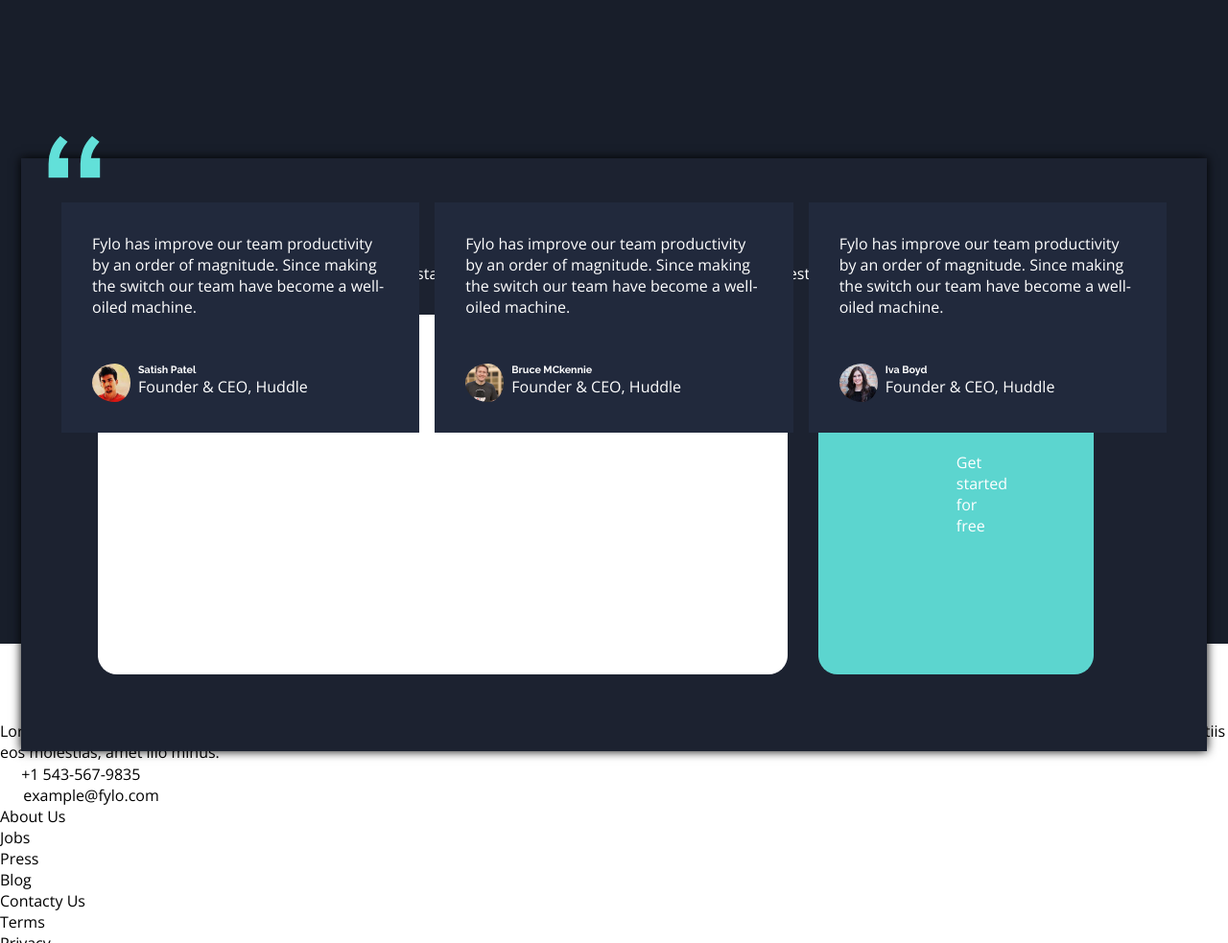
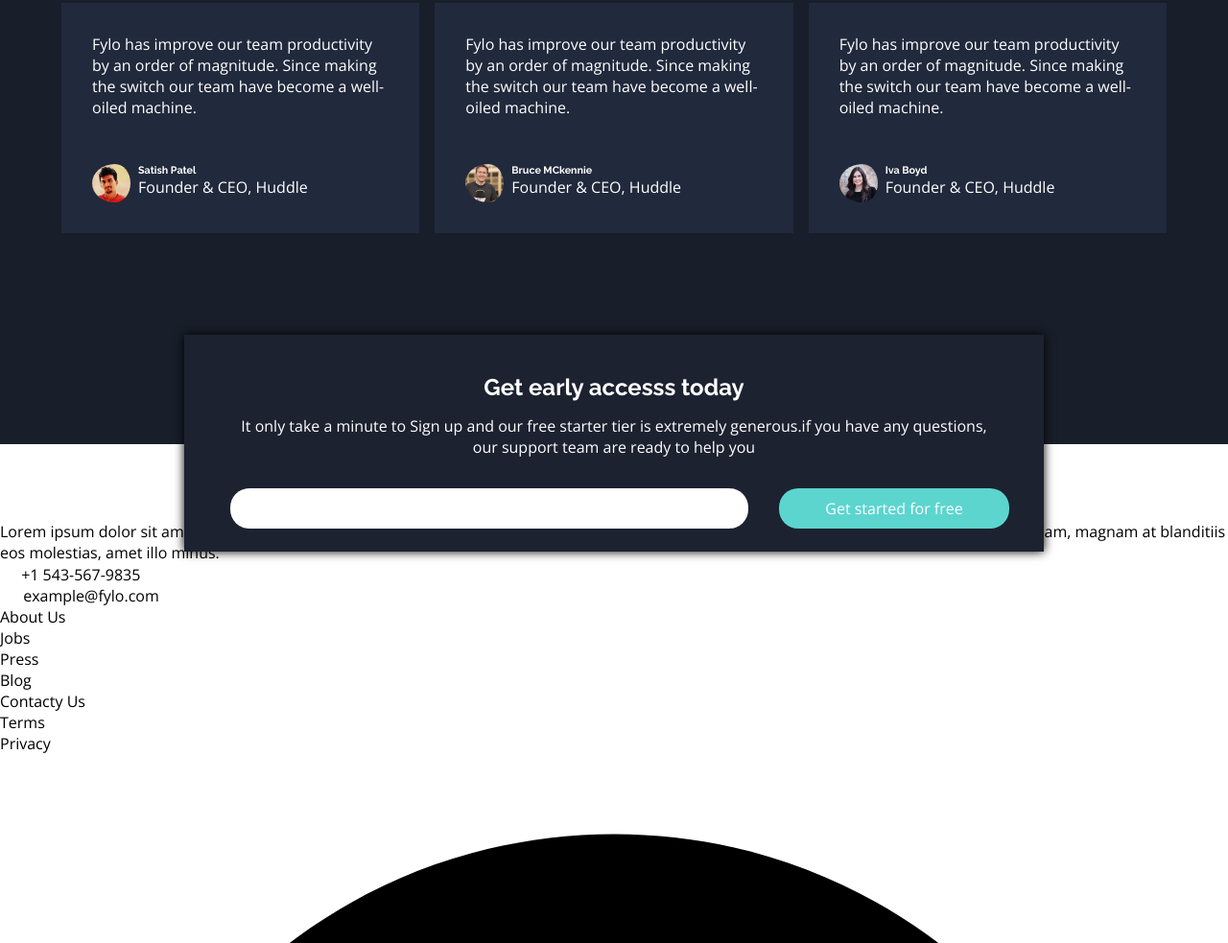
Before and after one commit to tr199er/fylo, a plain HTML site: page index.html in a window 1280 px wide. Shown: the part 2363-3346 px from the top of the page at 96% size. Drawn offline with nearby package versions, Linux system fonts and the light colour scheme.

Commit message:
progressing

```diff
--- a/style.css
+++ b/style.css
@@ -96,7 +96,7 @@ h6 {
 #features {
   background: #181e2a;
   color: white;
-  padding: 8rem;
+  padding: 4rem;
 }
 .features_container {
   display: flex;
@@ -109,7 +109,7 @@ h6 {
   flex: 0 0 48%;
   text-align: center;
   display: flex;
-  height: 40vh;
+  height: 35vh;
   justify-content: center;
   align-items: center;
   gap: 2rem;
@@ -205,12 +205,22 @@ h6 {
 
 /*********** input ***********/
 .input-container {
+  display: flex;
+  flex-direction: column;
   position: absolute;
   bottom: -7rem;
   background: #1c2230;
-  padding: 5rem;
+  padding: 2.5rem 3rem 1.5rem;
   box-shadow: 0 0 10px black;
+  text-align: center;
 }
+
+.input-container p {
+  word-wrap: break-word;
+  width: 800px;
+  padding-top: 15px;
+}
+
 .main-input {
   display: flex;
   margin-top: 2rem;
@@ -223,13 +233,16 @@ h6 {
   flex: 0 0 65%;
   border-radius: 20px;
 }
-.main-input a {
+.main-input div {
   display: flex;
   flex: 0 0 30%;
+  background: #5cd5cf;
+  border-radius: 20px;
+  padding: 10px 0;
+  align-items: center;
+  justify-content: center;
+}
+.main-input div a {
   text-decoration: none;
-  background: #5cd5cf;
   color: white;
-  align-items: center;
-  border-radius: 20px;
-  padding: 100%;
 }
```
